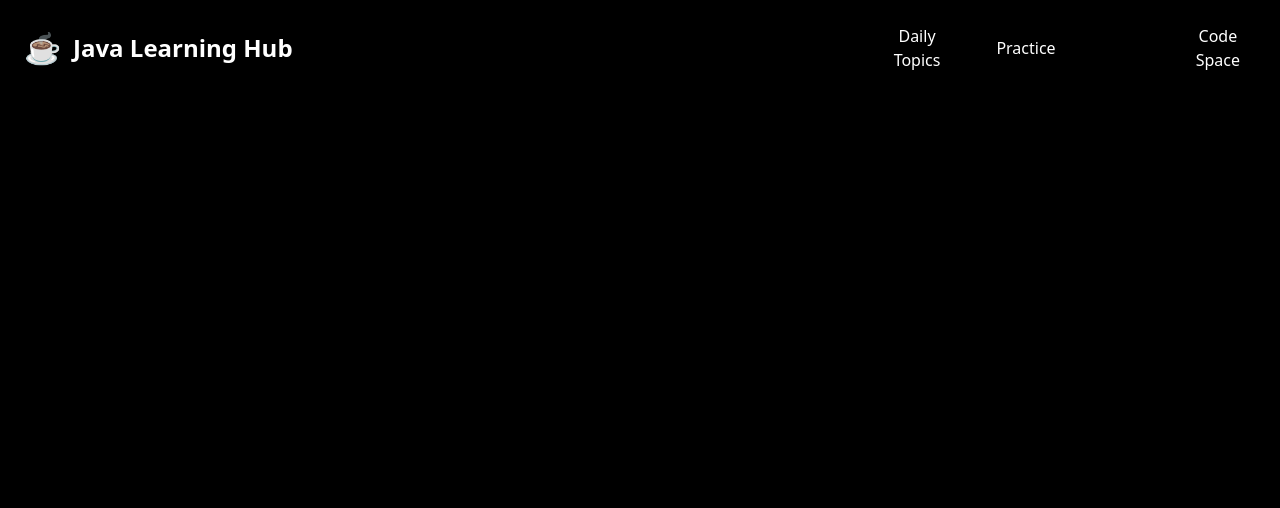
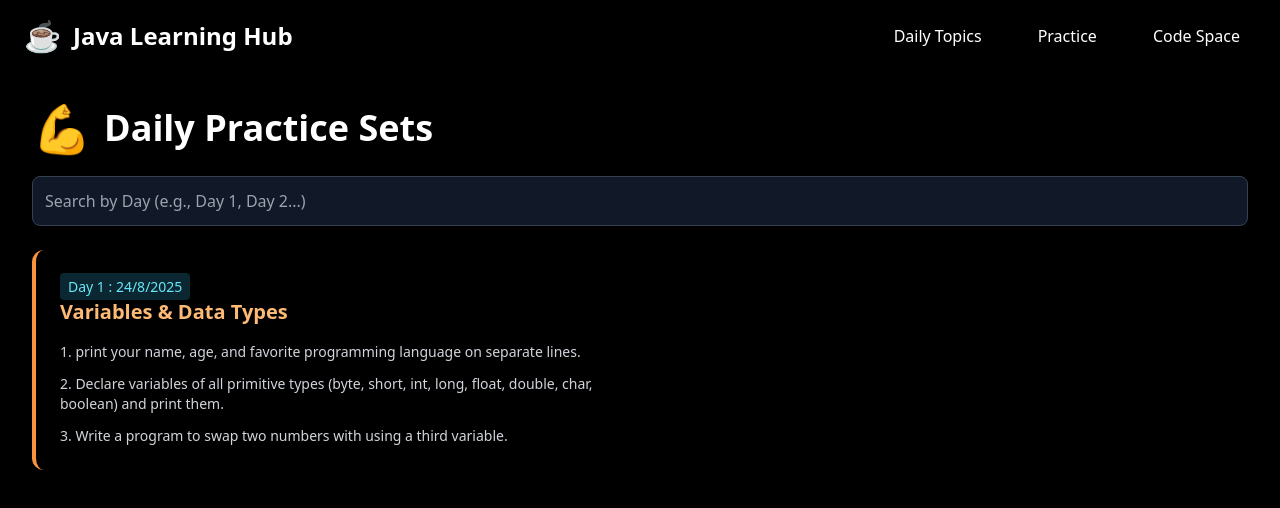
Before and after one commit to Dhruvsaa-t/java-learning-, a plain HTML site: page practice.html in a window 1280 px wide. Drawn offline with nearby package versions, Linux system fonts and the light colour scheme.

Commit message:
Update practice.html

```diff
--- a/practice.html
+++ b/practice.html
@@ -19,13 +19,18 @@
                     <h1 class="text-2xl font-bold">Java Learning Hub</h1>
                 </div>
                 <nav class="hidden md:flex space-x-6">
-                    <button
-                        class="hover:text-cyan-300 transition-colors px-4 py-2 rounded-lg hover:bg-white hover:bg-opacity-10"><a
-                            href="index.html">Daily Topics</a></button>
-                    <button class="block w-full text-left px-4 py-2 hover:bg-white hover:bg-opacity-10 rounded-lg transition-colors"><a href="practice.html">Practice</a></button>
-                    <button
-                        class="hover:text-cyan-300 transition-colors px-4 py-2 rounded-lg hover:bg-white hover:bg-opacity-10"><a
-                            href="error.html">Code Space</a></button>
+                    <a href="index.html"
+                        class="hover:text-cyan-300 transition-colors px-4 py-2 rounded-lg hover:bg-white hover:bg-opacity-10">
+                        Daily Topics
+                    </a>
+                    <a href="practice.html"
+                        class="hover:text-cyan-300 transition-colors px-4 py-2 rounded-lg hover:bg-white hover:bg-opacity-10">
+                        Practice
+                    </a>
+                    <a href="error.html"
+                        class="hover:text-cyan-300 transition-colors px-4 py-2 rounded-lg hover:bg-white hover:bg-opacity-10">
+                        Code Space
+                    </a>
                 </nav>
                 <!-- Mobile menu button -->
                 <button onclick="toggleMobileMenu()" class="md:hidden text-white">
@@ -37,21 +42,24 @@
             </div>
             <!-- Mobile menu -->
             <div id="mobile-menu" class="hidden md:hidden mt-4 space-y-2">
-                <button
-                    class="block w-full text-left px-4 py-2 hover:bg-white hover:bg-opacity-10 rounded-lg transition-colors"><a
-                        href="index.html">Daily Topics</a></button>
-                <button
-                    class="block w-full text-left px-4 py-2 hover:bg-white hover:bg-opacity-10 rounded-lg transition-colors"><a
-                        href="practice.html">Practice</a></button>
-                <button
-                    class="block w-full text-left px-4 py-2 hover:bg-white hover:bg-opacity-10 rounded-lg transition-colors"><a
-                        href="error.html">Code Space</a></button>
+                <a href="index.html"
+                    class="block w-full text-left px-4 py-2 hover:bg-white hover:bg-opacity-10 rounded-lg transition-colors">
+                    Daily Topics
+                </a>
+                <a href="practice.html"
+                    class="block w-full text-left px-4 py-2 hover:bg-white hover:bg-opacity-10 rounded-lg transition-colors">
+                    Practice
+                </a>
+                <a href="error.html"
+                    class="block w-full text-left px-4 py-2 hover:bg-white hover:bg-opacity-10 rounded-lg transition-colors">
+                    Code Space
+                </a>
             </div>
         </div>
     </header>
 
     <!-- Practice Section -->
-        <section id="practice" class="section-content hidden">
+    <section id="practice" class="section-content">
         <div class="glass-card rounded-xl shadow-2xl p-4 sm:p-6 lg:p-8 mb-8 neon-glow">
             <h2
                 class="text-2xl sm:text-3xl lg:text-4xl font-bold text-white mb-6 flex flex-col sm:flex-row items-start sm:items-center text-glow">
@@ -59,27 +67,37 @@
                 Daily Practice Sets
             </h2>
 
-                <div id="practice-sets" class="grid grid-cols-1 lg:grid-cols-2 gap-4 sm:gap-6">
-                    <div class="glass-card p-4 sm:p-6 rounded-xl card-hover border-l-4 border-orange-400">
-                        <span class="text-sm text-cyan-300 bg-cyan-900 bg-opacity-50 px-2 py-1 rounded">24/8/2025</span>
-                        <h3 class="text-lg sm:text-xl font-semibold text-orange-300 mb-4 text-glow">Basic Syntax
-                            Practice</h3>
+            <!-- 🔎 Search Bar -->
+            <div class="mb-6">
+                <input type="text" id="search-bar" placeholder="Search by Day (e.g., Day 1, Day 2...)"
+                    class="w-full p-3 rounded-lg bg-gray-900 text-white border border-gray-700 focus:outline-none focus:ring-2 focus:ring-cyan-400"
+                    onkeyup="filterTopics()">
+            </div>
+
+            <!-- ✅ All practice cards inside one grid -->
+            <div id="practice-sets" class="grid grid-cols-1 lg:grid-cols-2 gap-6">
+
+                <!-- 🟠 Day 1 Practice Set -->
+                <div class="glass-card p-4 sm:p-6 rounded-xl card-hover border-l-4 border-orange-400 topic-card">
+                    <span class="text-sm text-cyan-300 bg-cyan-900 bg-opacity-50 px-2 py-1 rounded">Day 1 : 24/8/2025</span>
+                    <h3 class="text-lg sm:text-xl font-semibold text-orange-300 mb-4 text-glow">Variables & Data Types</h3>
                     <div class="space-y-3">
                         <div class="flex justify-between items-center">
-                                <span class="text-sm text-gray-300">1. Hello World Program</span>
+                            <span class="text-sm text-gray-300">1. print your name, age, and favorite programming language on separate lines.</span>
                         </div>
                         <div class="flex justify-between items-center">
-                                <span class="text-sm text-gray-300">2. Variable Declaration</span>
+                            <span class="text-sm text-gray-300">2. Declare variables of all primitive types (byte, short, int, long, float, double, char, boolean) and print them.</span>
                         </div>
                         <div class="flex justify-between items-center">
-                                <span class="text-sm text-gray-300">3. Basic Calculator</span>
+                            <span class="text-sm text-gray-300">3. Write a program to swap two numbers with using a third variable.</span>
                         </div>
                     </div>
                 </div>
+
             </div>
         </div>
     </section>
+
     <script src="search.js"></script>
 </body>
-
 </html>
```
Lines whose indentation alone changed are shown as unchanged.
